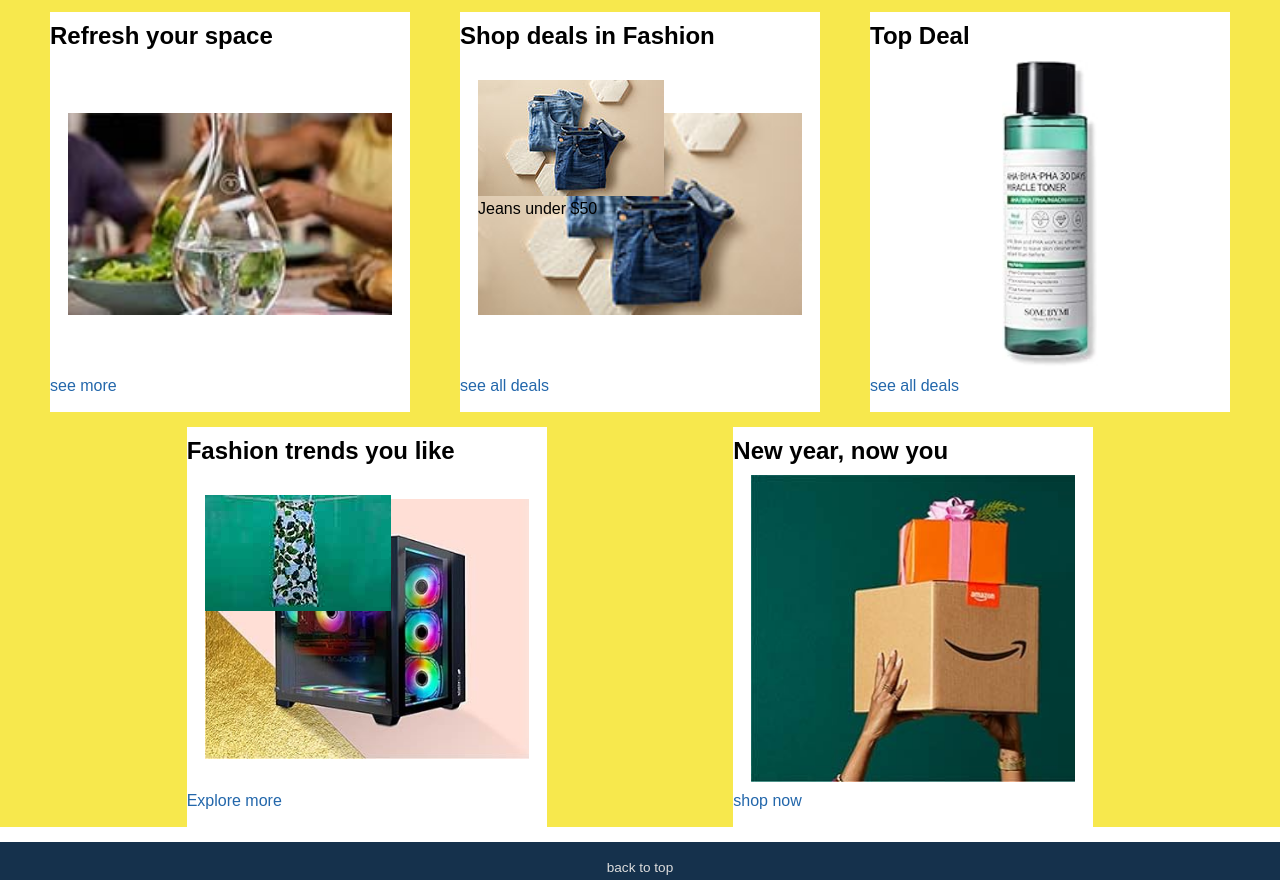
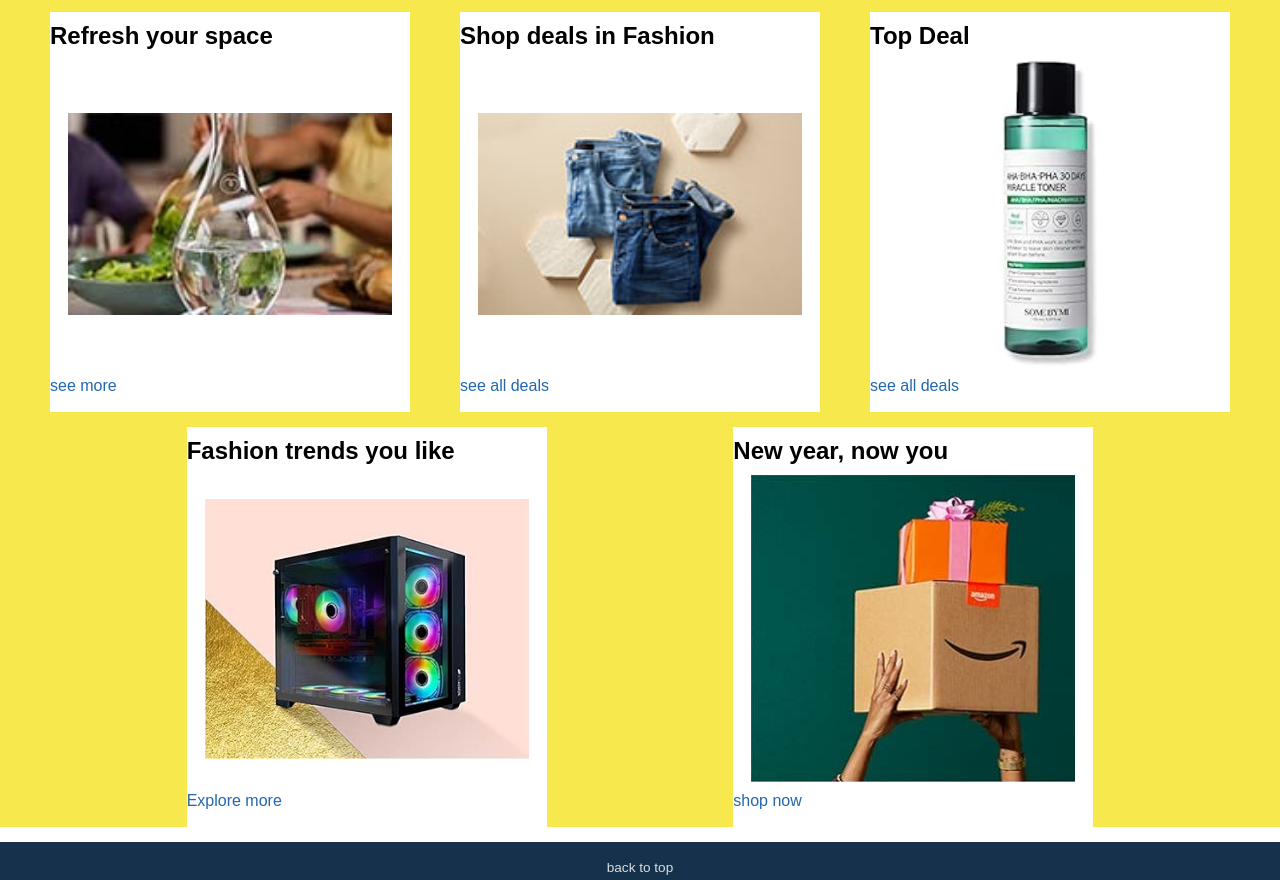
Before and after one commit to shivani1406hi/amazon-clone, a plain HTML site: page index.html in a window 1280 px wide. Shown: the part 917-1797 px from the top of the page. Drawn offline with Linux system fonts and the light colour scheme.

Commit message:
image modified

```diff
--- a/index.html
+++ b/index.html
@@ -133,7 +133,7 @@
                 <div class="boxcontent">
                   <h2>Shop deals in Fashion</h2>
                   <div class="box5img">
-                     <div><img src="/jeansu50.jpg" ><p> Jeans under $50</p></div>
+
 
                   </div>
                   <p> see  all deals</p>
@@ -147,7 +147,7 @@
                     <h2>Top Deal</h2>
                    <div class="box6img">
 
-                      <!-- <img src="/pc.jpg" > -->
+
                    </div>
                    <p>see all deals</p>
                   </div>
@@ -157,7 +157,7 @@
                   <div class="boxcontent">
                    <h2>Fashion trends you like</h2>
                    <div class="box7img">
-                    <img src="/dress1.jpg" >
+
 
                    </div>
                    <p>Explore more</p>
```
